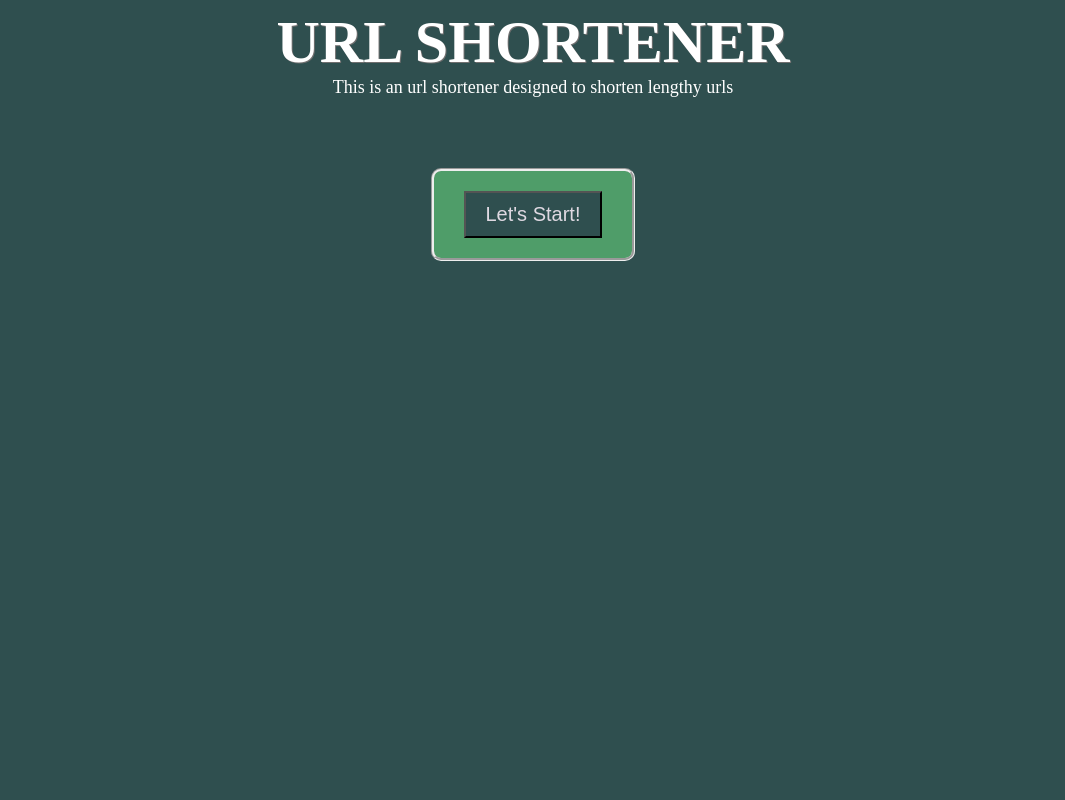
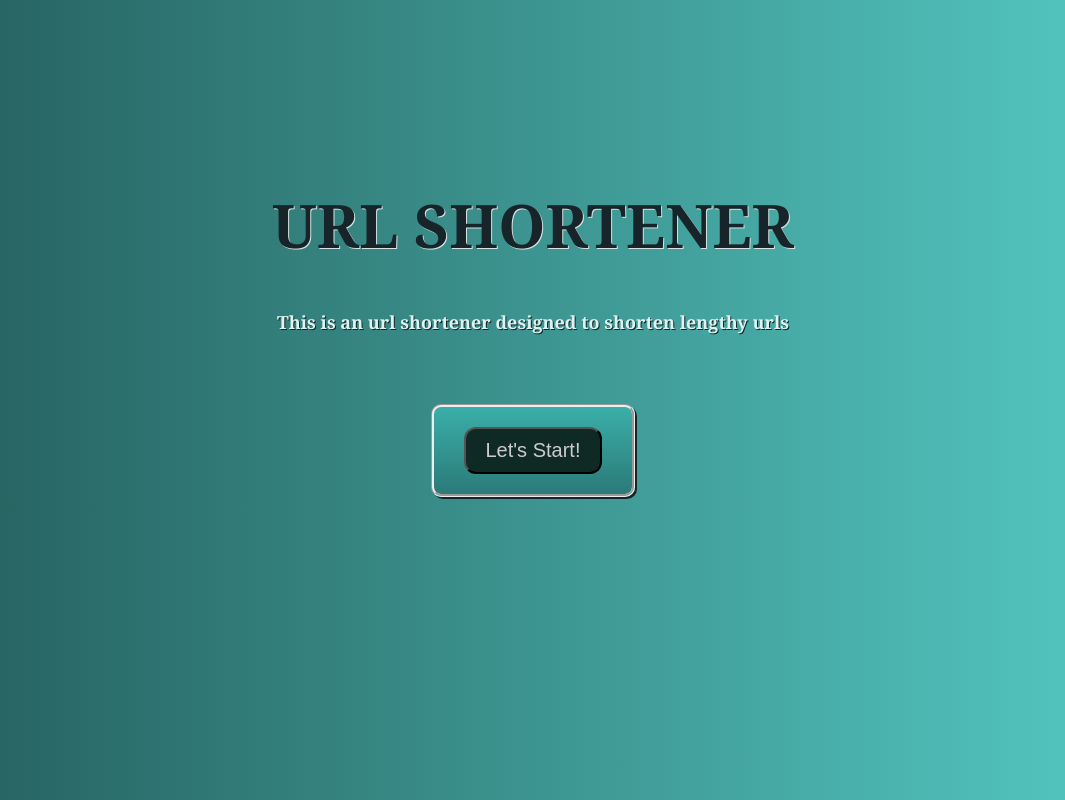
Before and after one commit to int-code/url-shortener, a Django app: page / in a window 1280 px wide. Shown: the whole page, without its empty margins (107-1172 px from the left). Run offline with Django 4.2, Linux system fonts and the light colour scheme; parts of the project's set-up code (start-up, migrations or seed data) failed here and were passed over.

Commit message:
Improved the site visually

```diff
--- a/urlshortener/shortener/static/styles.css
+++ b/urlshortener/shortener/static/styles.css
@@ -1,16 +1,27 @@
 body{
-    background-color:darkslategray;
-    color:white;
+
+    color:#DEF2F1;
+    font-family: Georgia, serif;
+    font-weight: 900;
+    font-stretch: ultra-expanded;
+    background: linear-gradient(to right, #235c5a, #56ccc6);
+    text-shadow: 1px 1px #041014;
 }
+
 h1{
-    color:white;
+    color:#17252A;
     text-align: center;
     margin:auto;
     font-size: 60;
-    text-shadow: 1px 1px rgb(112, 111, 111);
+    text-shadow: 1px 1px #d6e3e2;
+    text-shadow: #358481;
+    font-stretch: ultra-expanded;
+    font-weight: bolder;
+
 }
+
 .accent-body{
-    background-color: rgb(79, 157, 105);
+
     width: fit-content;
     margin: auto;
     margin-top: 70px;
@@ -21,33 +32,52 @@ h1{
     font-size: 30px;
     border-style:groove;
     border-radius: 10px;
+    box-shadow: 2px 2px #17252A ;
+    background: linear-gradient(#3AAFA9, #2B7A78);
 }
+
 .accent-body input[type=url]{
     width: 400px;
     font-size: 20px;
 }
+
 .accent-body input[type=url]:hover{
-    border-color: darkslategray;
+    border-color: #141850;
 }
+
 .accent-body input[type=submit]{
-    background-color: darkslategray;
-    color: rgb(223, 217, 226);
+    background-color:#0F2925;
+    color: #CCCCCC;
     padding: 10px 20px ;
     font-size: 20px;
+    border-radius: 12px;
+
 }
+
 .accent-body input[type=submit]:hover{
-    background-color: rgb(60, 99, 99);
+    background-color: #DEF2F1;
+    color:#041014;
+    cursor: pointer;
+
+}
+
+.accent-body a{
+    color:#092834;
 }
 
 .accent-body a:hover{
-    color:rgb(35, 92, 92);
+    color:#1d5652;
 }
 .accent-body span{
-    color:rgb(24, 63, 63);
+    color:#041014;
 }
 
 .subtitle{
     font-size: large;
     margin: auto;
     text-align: center;
+    font-weight: bold;
+    color: #DEF2F1;
+    text-shadow: 1px 1px #17252A;
+
 }
--- a/urlshortener/shortener/templates/home.html
+++ b/urlshortener/shortener/templates/home.html
@@ -3,11 +3,16 @@
         <title>
             Home Page
         </title>
+
         {% load static %}
         <link rel="stylesheet" href="{% static 'styles.css' %}" type="text/css">
     </head>
     <body>
+        <br> <br> <br> <br>
+        <br> <br> <br> <br>
         <h1>URL SHORTENER</h1>
+        <br>
+        <br>
         <div class='subtitle'>This is an url shortener designed to shorten lengthy urls</div>
             <form action='shortener/' class='accent-body'>
                 <input type="submit" value="Let's Start!">
--- a/urlshortener/shortener/templates/result.html
+++ b/urlshortener/shortener/templates/result.html
@@ -7,6 +7,7 @@
         <link rel="stylesheet" href="{% static 'styles.css' %}" type="text/css">
     </head>
     <body>
+        <br><br><br><br><br> <br>
         <h1>URL SHORTENER</h1>
         <div class=accent-body>
             {% csrf_token %}
--- a/urlshortener/shortener/templates/short.html
+++ b/urlshortener/shortener/templates/short.html
@@ -7,7 +7,10 @@
         <link rel="stylesheet" href="{% static 'styles.css' %}" type="text/css">
     </head>
     <body>
+        <br>
+        <br><br><br><br> <br>
         <h1>URL SHORTENER</h1>
+
         <div class=accent-body>
             <form method="POST" action='result/'>
                 {% csrf_token %}
```
